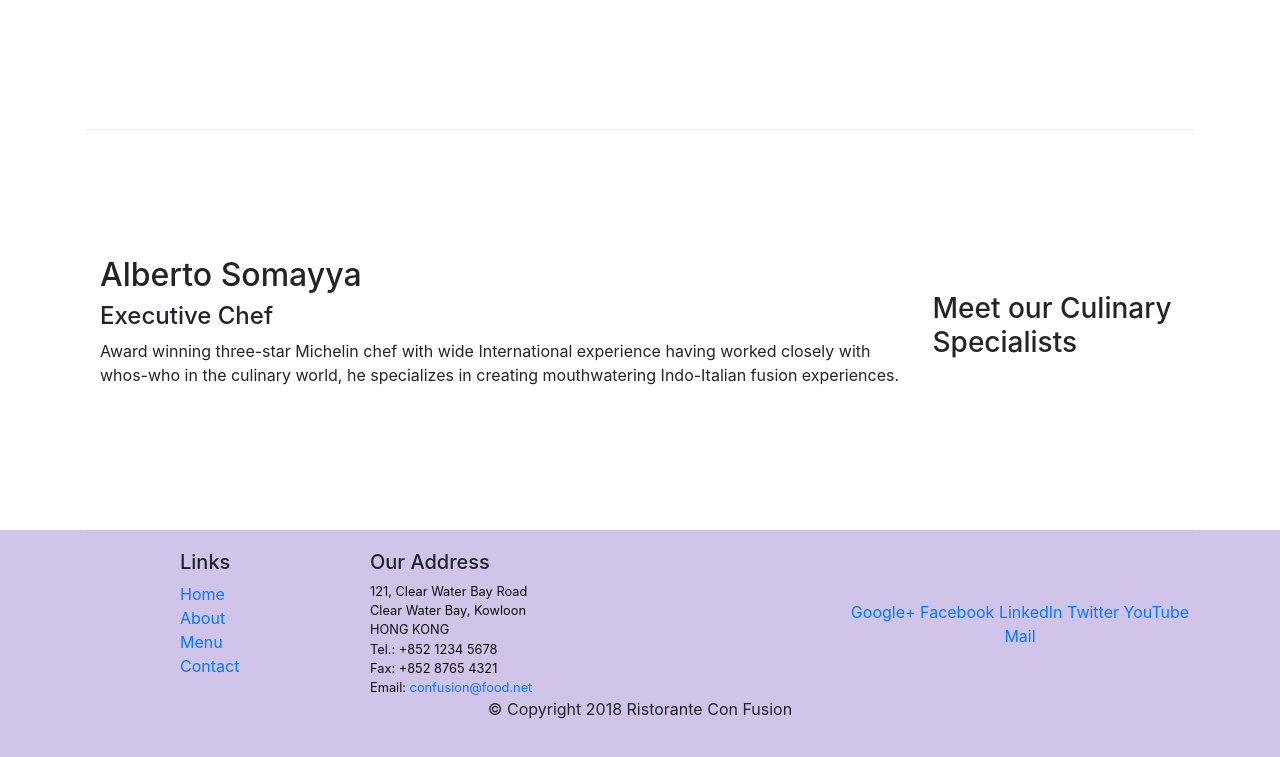
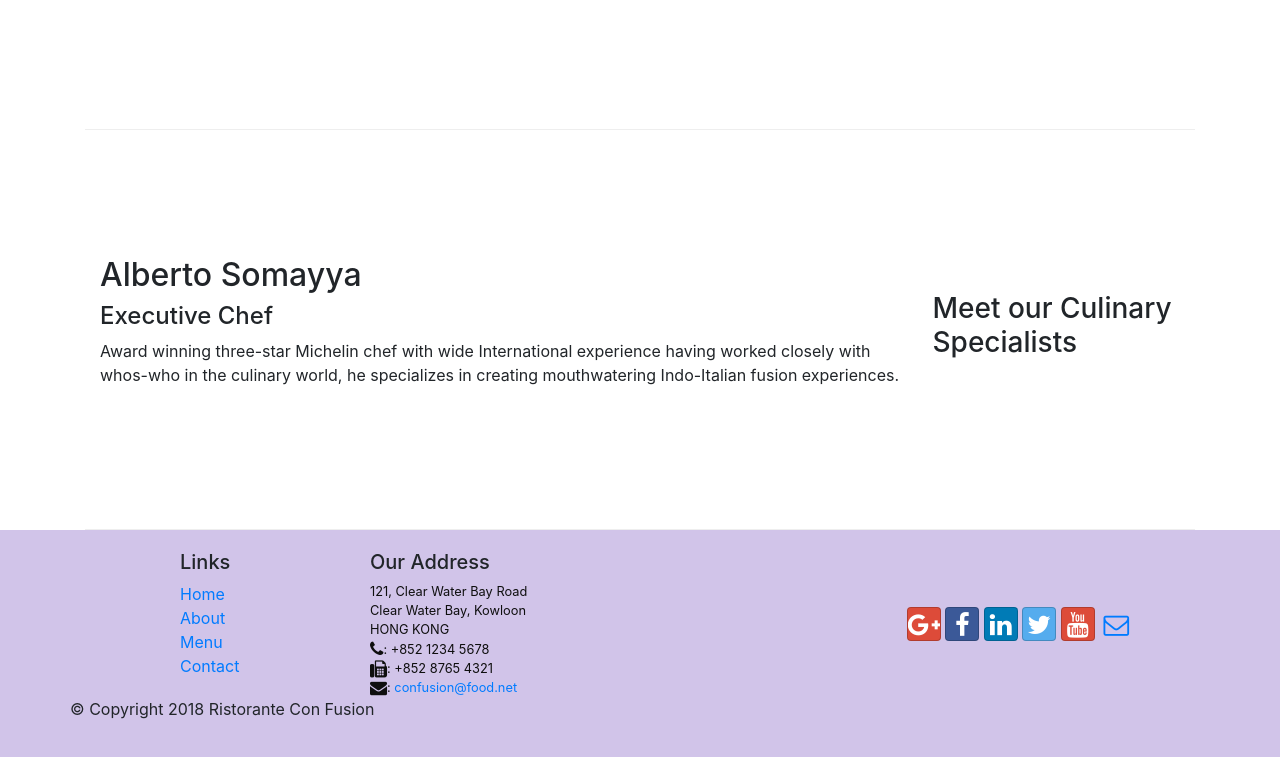
Before and after one commit to tinasc/Bootstrap-4, a website: page index.html in a window 1280 px wide. Shown: the part 1004-1761 px from the top of the page. Drawn offline with nearby package versions, Linux system fonts and the light colour scheme.

Commit message:
Icon Fonts

```diff
--- a/index.html
+++ b/index.html
@@ -10,6 +10,8 @@
       <!-- Bootstrap CSS -->
       <link rel="stylesheet" href="node_modules/bootstrap/dist/css/bootstrap.min.css">
       <link href="css/styles.css" rel="stylesheet">
+      <link rel="stylesheet" href="node_modules/font-awesome/css/font-awesome.min.css">
+      <link rel="stylesheet" href="node_modules/bootstrap-social/bootstrap-social.css">
 
     <title>Ristorante Con Fusion</title>
 </head>
@@ -23,10 +25,10 @@
            <a class="navbar-brand mr-auto" href="./index.html">Ristorante Con Fusion</a>
            <div class="collapse navbar-collapse" id="Navbar">
                 <ul class="navbar-nav mr-auto">
-                    <li class="nav-item active"><a class="nav-link" href="./index.html">Home</a></li>
-                    <li class="nav-item "><a class="nav-link" href="./aboutus.html">About</a></li>
-                    <li class="nav-item"><a class="nav-link" href="#">Menu</a></li>
-                    <li class="nav-item"><a class="nav-link" href="#">Contact</a></li>
+                    <li class="nav-item active"><a class="nav-link" href="#"><span class="fa fa-home fa-lg"></span> Home</a></li>
+                    <li class="nav-item"><a class="nav-link" href="./aboutus.html"><span class="fa fa-info fa-lg"></span> About</a></li>
+                    <li class="nav-item"><a class="nav-link" href="#"><span class="fa fa-list fa-lg"></span> Menu</a></li>
+                    <li class="nav-item"><a class="nav-link" href="#"><span class="fa fa-address-card fa-lg"></span> Contact</a></li>
                 </ul>
             </div>
         </div>
@@ -96,20 +98,20 @@
 		              121, Clear Water Bay Road<br>
 		              Clear Water Bay, Kowloon<br>
 		              HONG KONG<br>
-		              Tel.: +852 1234 5678<br>
-		              Fax: +852 8765 4321<br>
-		              Email: <a href="mailto:confusion@food.net">confusion@food.net</a>
+		              <i class="fa fa-phone fa-lg"></i>: +852 1234 5678<br>
+                      <i class="fa fa-fax fa-lg"></i>: +852 8765 4321<br>
+                      <i class="fa fa-envelope fa-lg"></i>:
+                      <a href="mailto:confusion@food.net">confusion@food.net</a>
 		           </address>
                 </div>
                 <div class="col-12 col-sm-4 align-self-center">
                     <div class="text-center">
-                        <a href="http://google.com/+">Google+</a>
-                        <a href="http://www.facebook.com/profile.php?id=">Facebook</a>
-                        <a href="http://www.linkedin.com/in/">LinkedIn</a>
-                        <a href="http://twitter.com/">Twitter</a>
-                        <a href="http://youtube.com/">YouTube</a>
-                        <a href="mailto:">Mail</a>
-                    </div>
+                        <a class="btn btn-social-icon btn-google" href="http://google.com/+"><i class="fa fa-google-plus"></i></a>
+                        <a class="btn btn-social-icon btn-facebook" href="http://www.facebook.com/profile.php?id="><i class="fa fa-facebook"></i></a>
+                        <a class="btn btn-social-icon btn-linkedin" href="http://www.linkedin.com/in/"><i class="fa fa-linkedin"></i></a>
+                        <a class="btn btn-social-icon btn-twitter" href="http://twitter.com/"><i class="fa fa-twitter"></i></a>
+                        <a class="btn btn-social-icon btn-google" href="http://youtube.com/"><i class="fa fa-youtube"></i></a>
+                        <a class="btn btn-social-icon" href="mailto:"><i class="fa fa-envelope-o"></i></a>
                 </div>
            </div>
            <div class="row justify-content-center">
```
Also changed, not shown: aboutus.html (+14 -14 lines).
